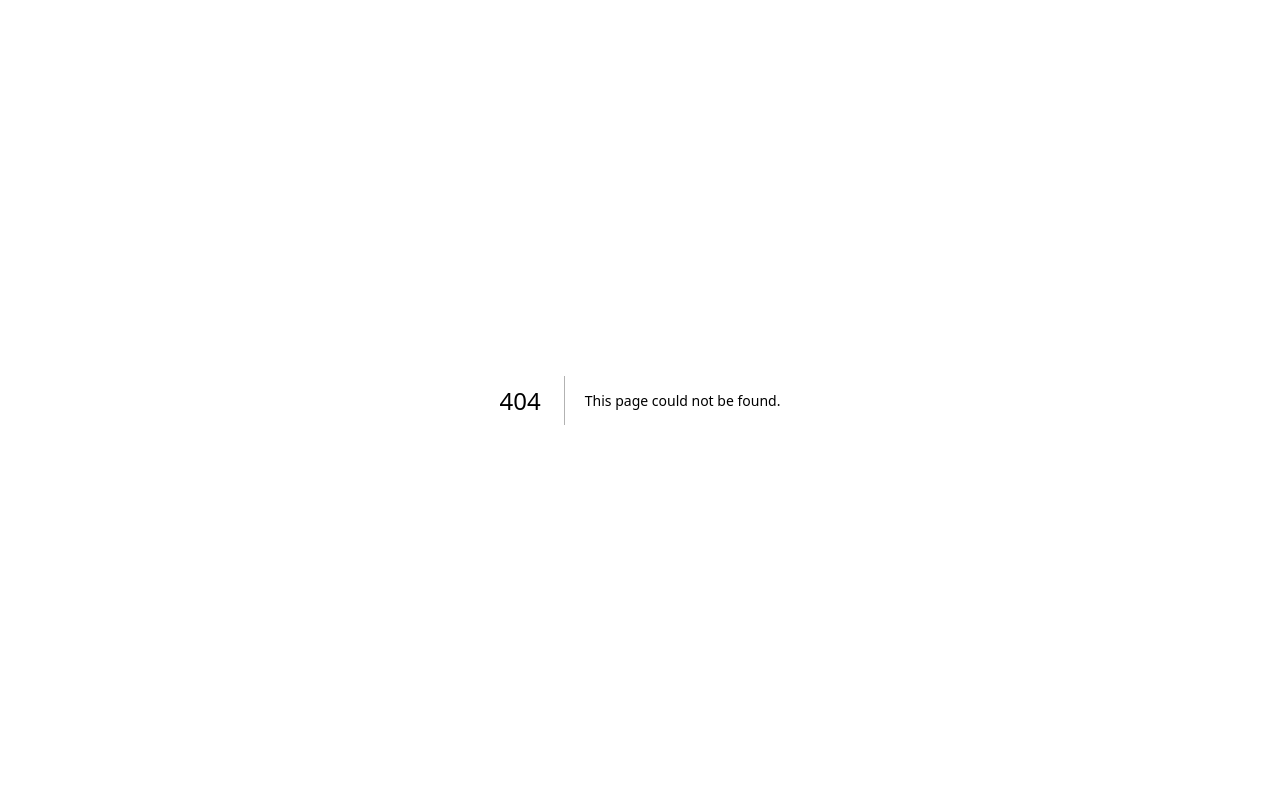
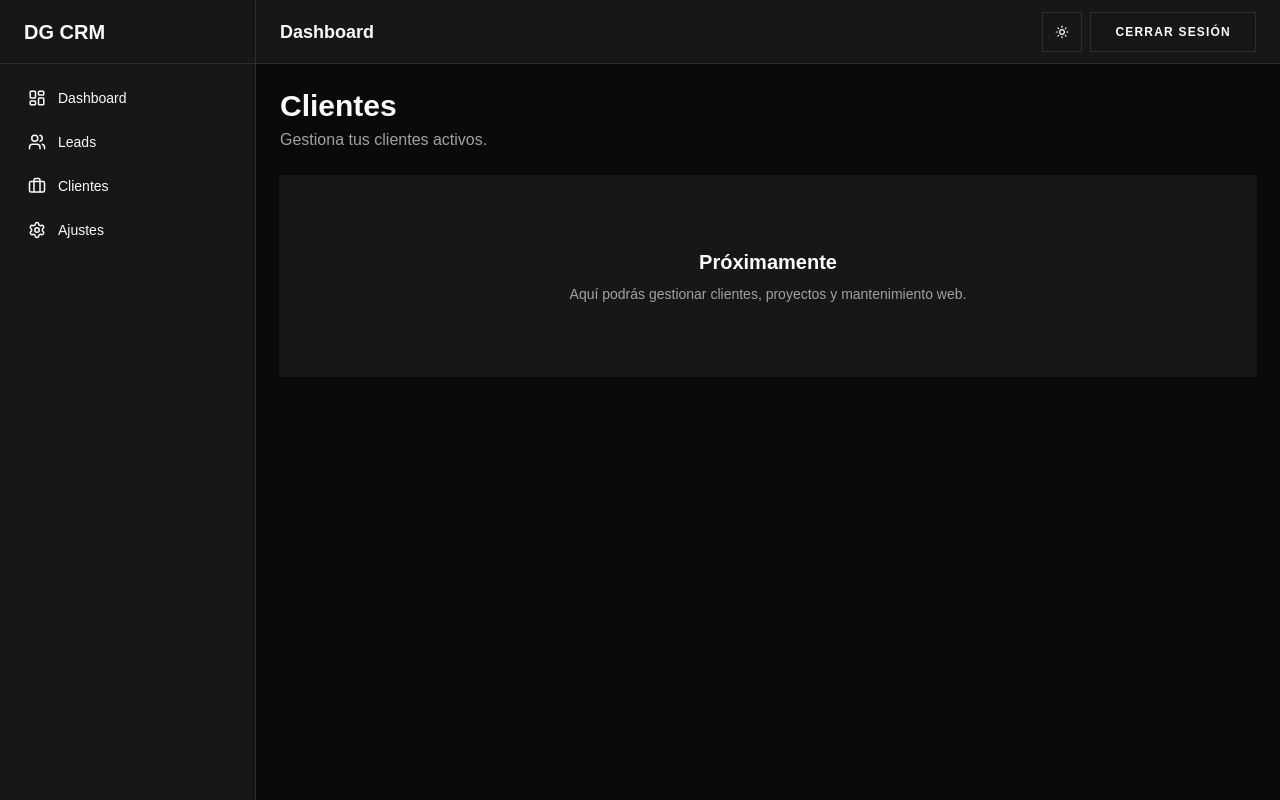
Before and after one commit to Deika79/dg-webstudio-crm, a Next.js app: page /clientes in a window 1280 px wide. Before the commit this address had no page. Built offline with nearby package versions, Linux system fonts and the light colour scheme.

Commit message:
Add placeholder clients page

```diff
--- /dev/null
+++ b/src/app/clientes/page.tsx
@@ -0,0 +1,45 @@
+import { Sidebar } from "@/components/layout/sidebar";
+
+import { Header } from "@/components/layout/header";
+
+import {
+  Card,
+  CardContent,
+} from "@/components/ui/card";
+
+export default function ClientesPage() {
+  return (
+    <main className="min-h-screen flex bg-background">
+      <Sidebar />
+
+      <div className="flex-1 flex flex-col">
+        <Header />
+
+        <div className="p-6 space-y-6">
+          <div>
+            <h1 className="text-3xl font-bold">
+              Clientes
+            </h1>
+
+            <p className="text-muted-foreground mt-1">
+              Gestiona tus clientes activos.
+            </p>
+          </div>
+
+          <Card>
+            <CardContent className="p-10 text-center">
+              <h2 className="text-xl font-semibold">
+                Próximamente
+              </h2>
+
+              <p className="text-muted-foreground mt-2">
+                Aquí podrás gestionar clientes,
+                proyectos y mantenimiento web.
+              </p>
+            </CardContent>
+          </Card>
+        </div>
+      </div>
+    </main>
+  );
+}
--- a/src/components/leads/leads-table.tsx
+++ b/src/components/leads/leads-table.tsx
@@ -1,6 +1,6 @@
 "use client";
 
-import Link from "next/link";
+import { useRouter } from "next/navigation";
 
 import { useMemo, useState } from "react";
 
@@ -29,13 +29,19 @@ interface LeadsTableProps {
 export function LeadsTable({
   leads,
 }: LeadsTableProps) {
-  const [search, setSearch] = useState("");
+  const router = useRouter();
 
-  const filteredLeads = useMemo(() => {
+  const [search, setSearch] =
+    useState("");
+
+  const filteredLeads =
+    useMemo(() => {
       return leads.filter((lead) =>
         lead.businessName
           .toLowerCase()
-        .includes(search.toLowerCase())
+          .includes(
+            search.toLowerCase()
+          )
       );
     }, [leads, search]);
 
@@ -70,12 +76,15 @@ export function LeadsTable({
 
           <tbody>
             {filteredLeads.map((lead) => (
-              <Link
+              <tr
                 key={lead.id}
-                href={`/leads/${lead.id}`}
-                className="contents"
+                onClick={() =>
+                  router.push(
+                    `/leads/${lead.id}`
+                  )
+                }
+                className="border-b last:border-0 hover:bg-muted/30 transition-colors cursor-pointer"
               >
-                <tr className="border-b last:border-0 hover:bg-muted/30 transition-colors cursor-pointer">
                 <td className="p-4 font-medium">
                   {lead.businessName}
                 </td>
@@ -102,7 +111,6 @@ export function LeadsTable({
                   )}
                 </td>
               </tr>
-              </Link>
             ))}
 
             {filteredLeads.length === 0 && (
@@ -111,7 +119,8 @@ export function LeadsTable({
                   colSpan={4}
                   className="p-10 text-center text-muted-foreground"
                 >
-                  No se encontraron leads.
+                  No se encontraron
+                  leads.
                 </td>
               </tr>
             )}
```
Lines whose indentation alone changed are shown as unchanged.
